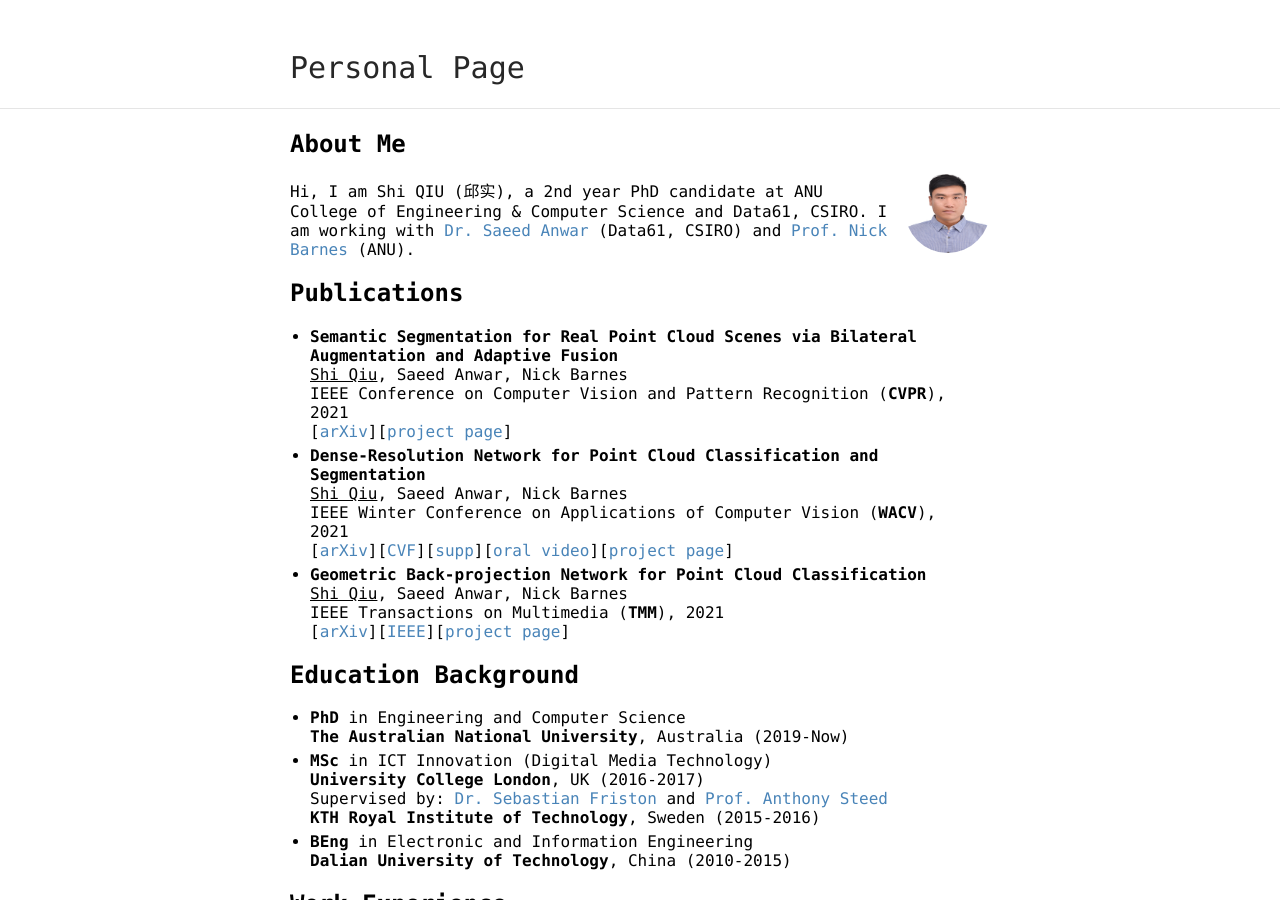
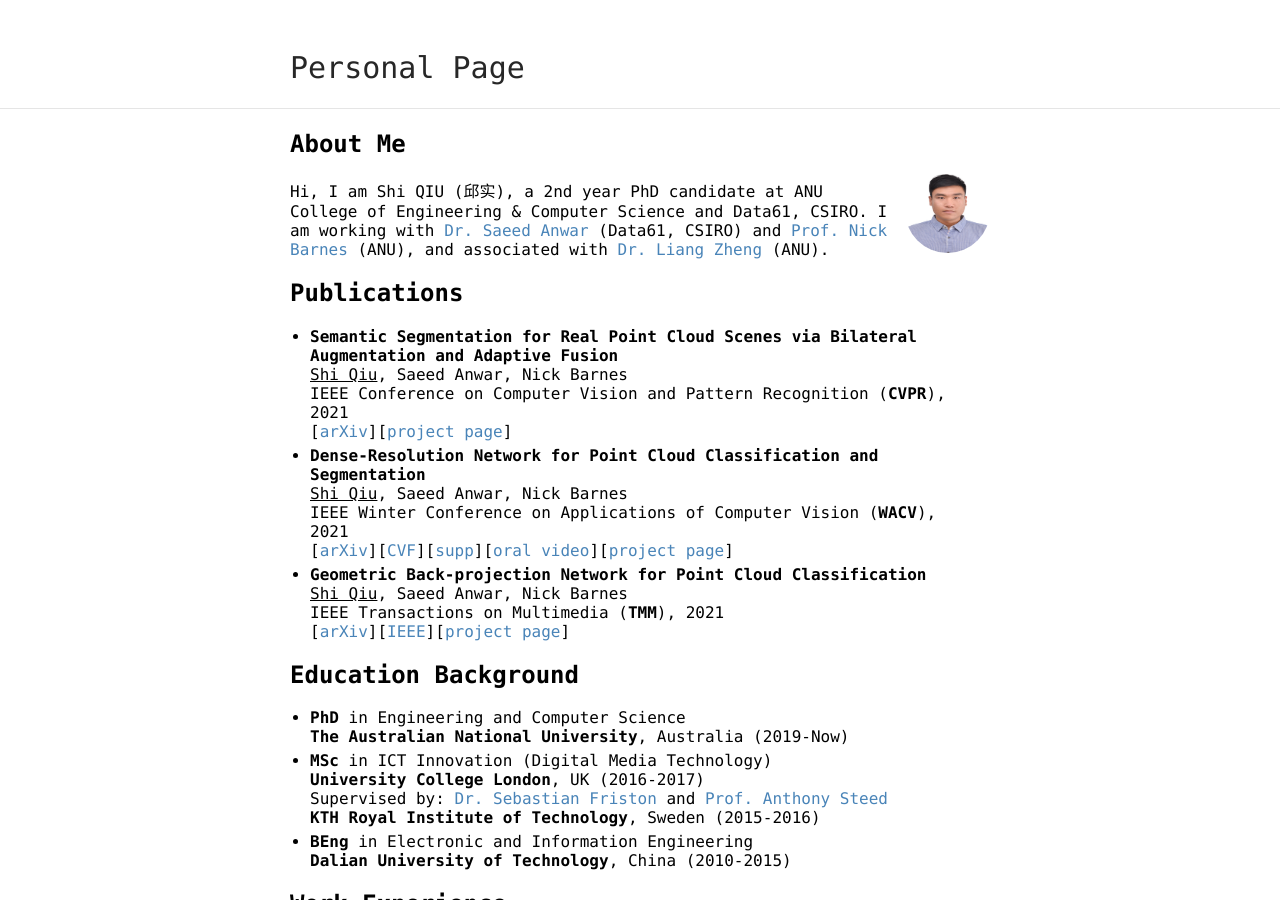
Before and after one commit to ShiQiu0419/ShiQiu0419.github.io, a Jekyll site: the page built from index.md, in a window 1280 px wide and 900 px high. Built offline with Jekyll 4.4.1, drawn with Linux system fonts in a browser that asks for light colours; our own code applies the rules of GitHub Pages for plain Markdown files.

Commit message:
Update index.md

```diff
--- a/index.md
+++ b/index.md
@@ -5,7 +5,7 @@
 ## About Me
 <img class="profile-picture" src="me.jpg">
 
-Hi, I am Shi QIU (邱实), a 2nd year PhD candidate at ANU College of Engineering & Computer Science and Data61, CSIRO. I am working with [Dr. Saeed Anwar](https://saeed-anwar.github.io/) (Data61, CSIRO) and [Prof. Nick Barnes](http://users.cecs.anu.edu.au/~nmb/) (ANU).
+Hi, I am Shi QIU (邱实), a 2nd year PhD candidate at ANU College of Engineering & Computer Science and Data61, CSIRO. I am working with [Dr. Saeed Anwar](https://saeed-anwar.github.io/) (Data61, CSIRO) and [Prof. Nick Barnes](http://users.cecs.anu.edu.au/~nmb/) (ANU), and associated with [Dr. Liang Zheng](https://zheng-lab.cecs.anu.edu.au/index.html) (ANU).
 
 ## Publications
 * **Semantic Segmentation for Real Point Cloud Scenes via Bilateral Augmentation and Adaptive Fusion**
```
